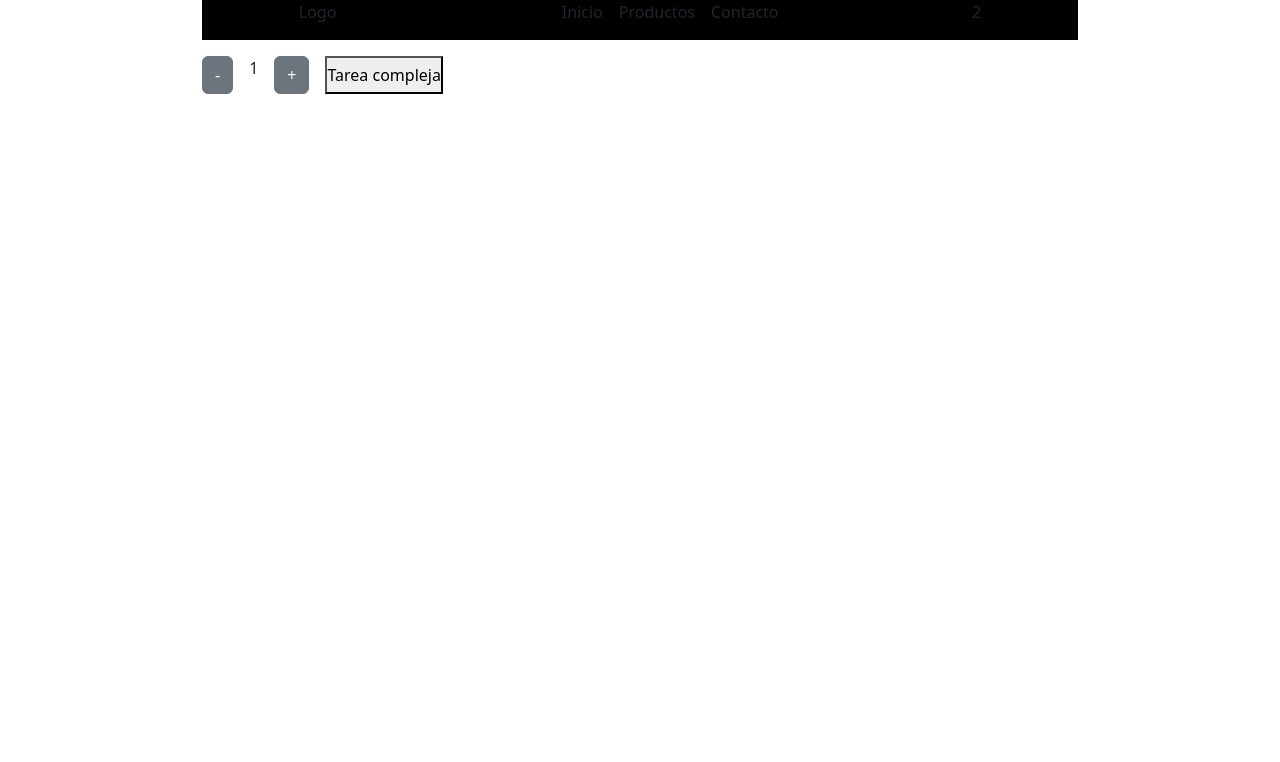
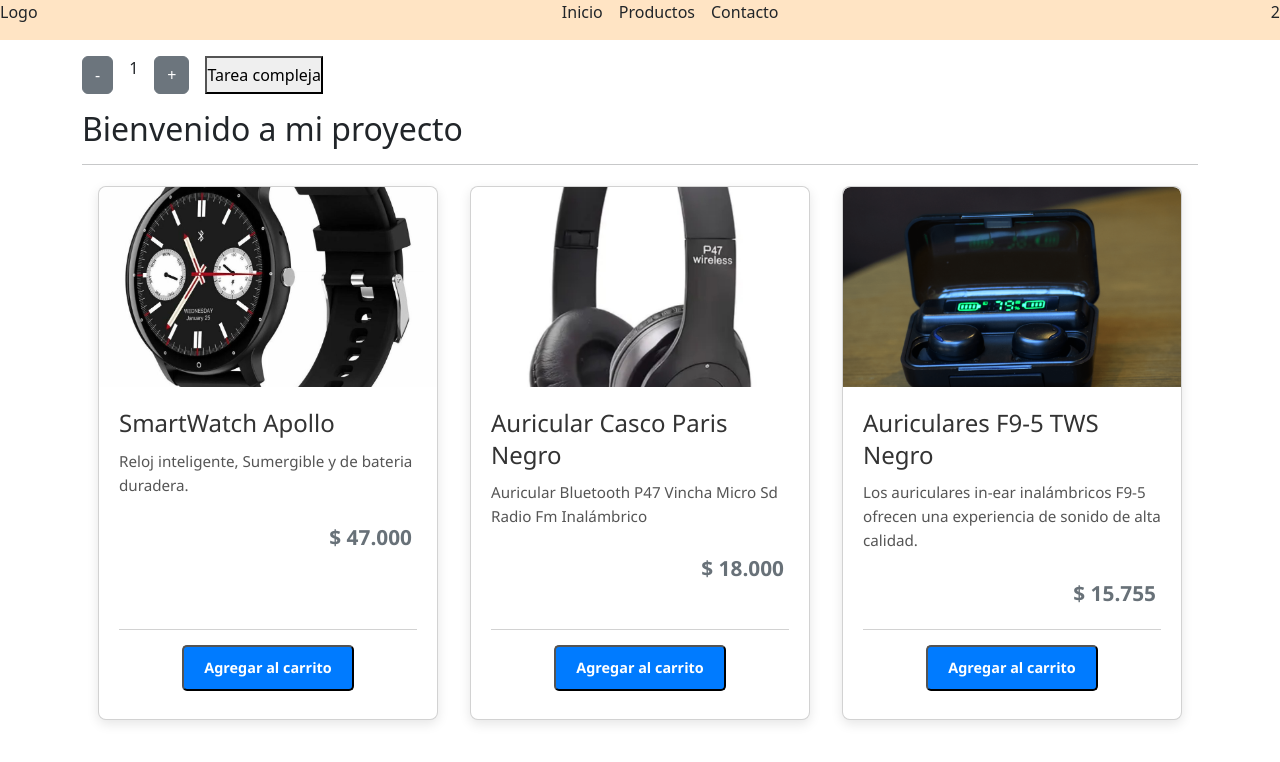
Before and after one commit to ezeq04/DorielStore, a React (Vite) app: page / in a window 1280 px wide. Shown: the top 762 px of the page. Built offline with nearby package versions, Linux system fonts and the light colour scheme.

Commit message:
Gran actualizacion de repositorio

```diff
--- a/package.json
+++ b/package.json
@@ -13,6 +13,7 @@
     "bootstrap": "^5.3.6",
     "react": "^19.1.0",
     "react-dom": "^19.1.0",
+    "react-router-dom": "^7.6.2",
     "sass": "^1.89.1"
   },
   "devDependencies": {
--- a/src/App.css
+++ b/src/App.css
@@ -3,13 +3,9 @@
   padding: 0;
   box-sizing: border-box;
 }
-
+html, body{
+  width: 100%;
+}
 p {
   margin: 0;
 }
-
-.container{
-  max-width: 900px;
-  margin: 0 auto;
-  text-align: center;
-}
--- a/src/App.jsx
+++ b/src/App.jsx
@@ -1,15 +1,20 @@
-import LifeCycle from './components/Contador/Lifecycle';
-import itemListContainer from './components/ItemListContainer/itemListContainer';
-import NavBar from './components/navbar/NavBar';
-import "./app.css";
+import './App.css';
+import Lifecycle from './components/Contador/Lifecycle';
+import ItemListContainer from './components/ItemListContainer/itemListContainer';
+
+import NavBar from './components/NavBar/navbar';
 
 function App() {
-  return(
-    <div className="container">
-      <NavBar />
-      <LifeCycle />
-      <itemListContainer greetings="Bienvenido a mi proyecto" />
-    </div>
+
+  return (
+ <>
+  <NavBar />
+  <div className="container">
+    <Lifecycle />
+    <ItemListContainer greetings="Bienvenido a mi proyecto" />
+  </div>
+</>
+
   );
 };
 
--- a/src/components/Item/Item.jsx
+++ b/src/components/Item/Item.jsx
@@ -1,26 +1,23 @@
 import './item.scss';
+function Item(props) {
+  const { price, title, text, img } = props;
 
-function item({price, title, text, img}){
-
-
-
-    return(
+  return (
     <div className="card">
-            <div className="cardImageContainer">
+      <div className="card-image-container">
       <img src={img} className="card-image" width="150" height="150" alt="product img" />
       </div>
       <div className="card-content">
         <h3 className="card-title">{title}</h3>
         <p className="card-description">{text}</p>
         <div>
-                <p className="card-price">{price}</p>
+          <p className="card-price">$ {price}</p>
         </div>
-                <div className='card-footer'>
-                    <button className="card-button"> Agregar al carrito</button>
+        <div className="card-footer">
+          <button className="card-button">Agregar al carrito</button>
         </div>
       </div>
     </div>
   );
-};
-
-export default item;
+}
+export default Item;
--- a/src/components/ItemListContainer/itemListContainer.css
+++ b/src/components/ItemListContainer/itemListContainer.css
@@ -0,0 +1,5 @@
+.items-container {
+display: flex;
+justify-content: space-evenly;
+
+}
--- a/src/components/ItemListContainer/itemListContainer.jsx
+++ b/src/components/ItemListContainer/itemListContainer.jsx
@@ -1,35 +1,40 @@
-import './itemListContainer.css';
+import './ItemListContainer.css';
+import Item from '../Item/Item'
 import getProducts from '../../services/mockService';
-import item from '../Item/Item';
 import { useState, useEffect } from 'react';
 
 
-function itemListContainer({greetings}){
+function ItemListContainer({ greetings }) {
     let [products, setProducts] = useState([])
-    console.log("itemList Renderizado");
 
-    useEffect(() => {
-        const promise = getProducts();
+    console.log("ItemList renderizado")
 
-        promise.then( (result) => {
-            console.log("Productos recibidos de la API")
-            setProducts(result);
-        }).catch( (err) => { alert(err) })
-    },[] )
+    useEffect( () => {
+    // 1. then/catch   // 2. async/await
+    const promise = getProducts(); // retorna una nueva promesa
 
-    return(
+    promise.then( (result) => {
+        console.log("productos recibidos de la API")
+        setProducts(result);
+    }).catch( (err) => { alert(err) })
+
+    }, [])
+
+    return (
         <>
         <h2>{greetings}</h2>
         <hr/>
+        <div className="items-container">
         {
-           products.map( elem =>
-                <item
+            products.map( elem =>
+            <Item
                 key={elem.id}
-                { ...elem}
-                />)
+                { ...elem}/>)
         }
+        </div>
         </>
     );
 };
 
-export default itemListContainer;
+
+export default ItemListContainer;
--- a/src/components/NavBar/navbar.css
+++ b/src/components/NavBar/navbar.css
@@ -0,0 +1,7 @@
+nav{
+      width: 100%;
+  display: flex;
+  background-color: bisque;
+  justify-content: space-between;
+
+}
--- a/src/components/NavBar/navbar.jsx
+++ b/src/components/NavBar/navbar.jsx
@@ -5,7 +5,7 @@ import './navbar.css';
 function NavBar(){
 
     return(
-        <nav style={{display:"flex", justifyContent:"space-around", backgroundColor:"black" }}>
+        <nav style={{width:"100%",}}>
             <p>Logo</p>
                 <ul style={{display:"flex", gap:"1rem", listStyle:"none"}}>
                     <li>Inicio</li>
--- a/src/main.jsx
+++ b/src/main.jsx
@@ -1,4 +1,4 @@
 import { createRoot } from 'react-dom/client';
-import App from './App.jsx';
+import App from './App';
 
-createRoot(document.getElementById('root')).render(<App/>);
+createRoot(document.getElementById('root')).render(<App />);
--- a/src/services/mockService.js
+++ b/src/services/mockService.js
@@ -29,12 +29,11 @@ const products = [
 ]
 
 function getProducts(){
-    return new Promise( (resolve, reject) => {
-        reject("No encontramos los productos")
-        setTimeout(()=>{
-            resolve(products)
-        }, 3000)
-    })
+    return new Promise((resolve, reject) => {
+        setTimeout(() => {
+            resolve(products);
+        }, 1000);
+    });
 }
 
 export default getProducts;
```
Also changed, not shown: 1 other file (tests, documents, lock files or other folders). Lines whose indentation alone changed are shown as unchanged.
